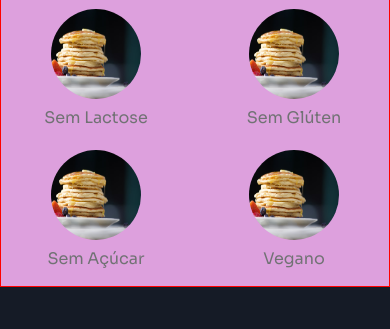
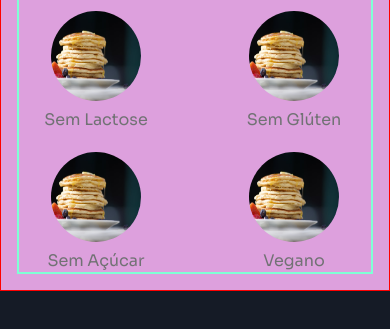
Before and after one commit to ClaudianeOliveira777/teste, a plain HTML site: page index.html in a window 390 px wide. Shown: the part 465-794 px from the top of the page. Drawn offline with nearby package versions, Linux system fonts and the light colour scheme; a web font is replaced by a local one.

Commit message:
media query teste mobile

```diff
--- a/css/partials/_layout.scss
+++ b/css/partials/_layout.scss
@@ -71,6 +71,8 @@ $container-mobile: 360px;   //Celulares pequenos
     @include responsive(mobile){
         @include grid-responsive(mobile);
 
+        border: 2px solid aquamarine;
+
     }
 
 }
```
Also changed, not shown: css/styleblog.css, 1 other file.
